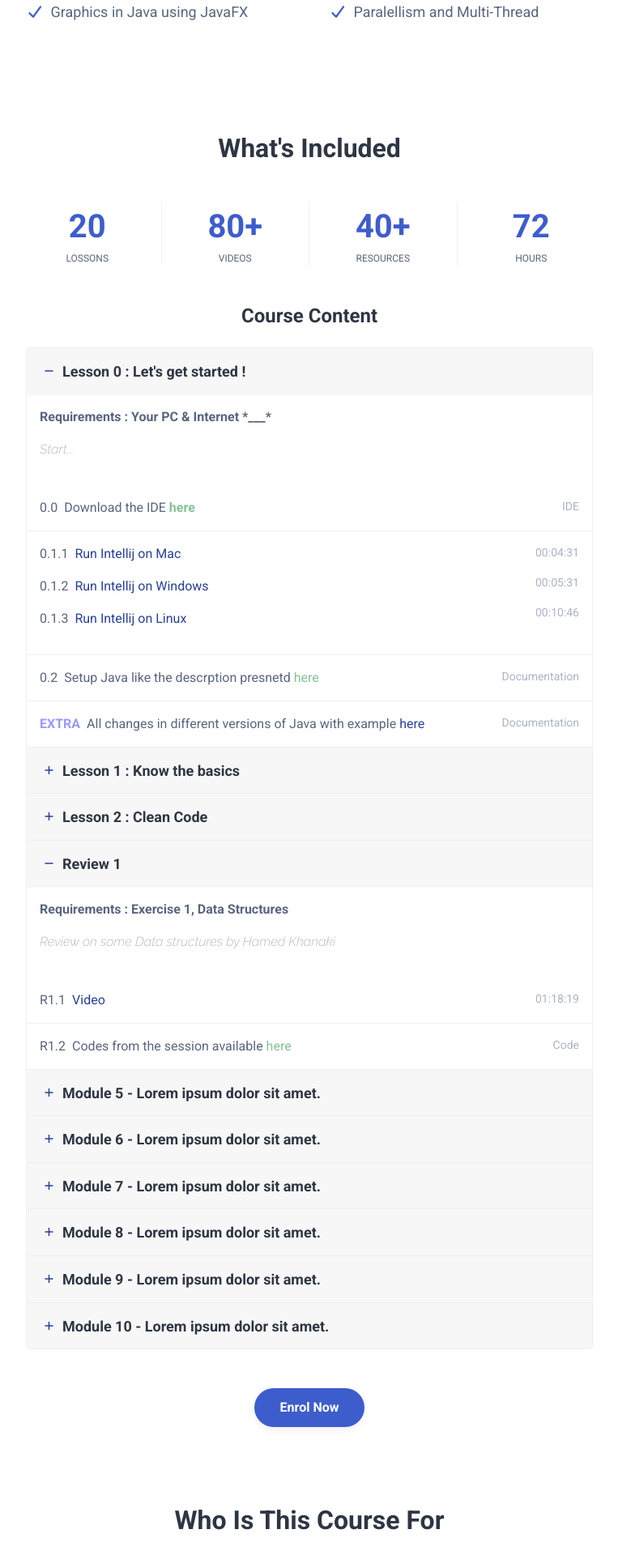
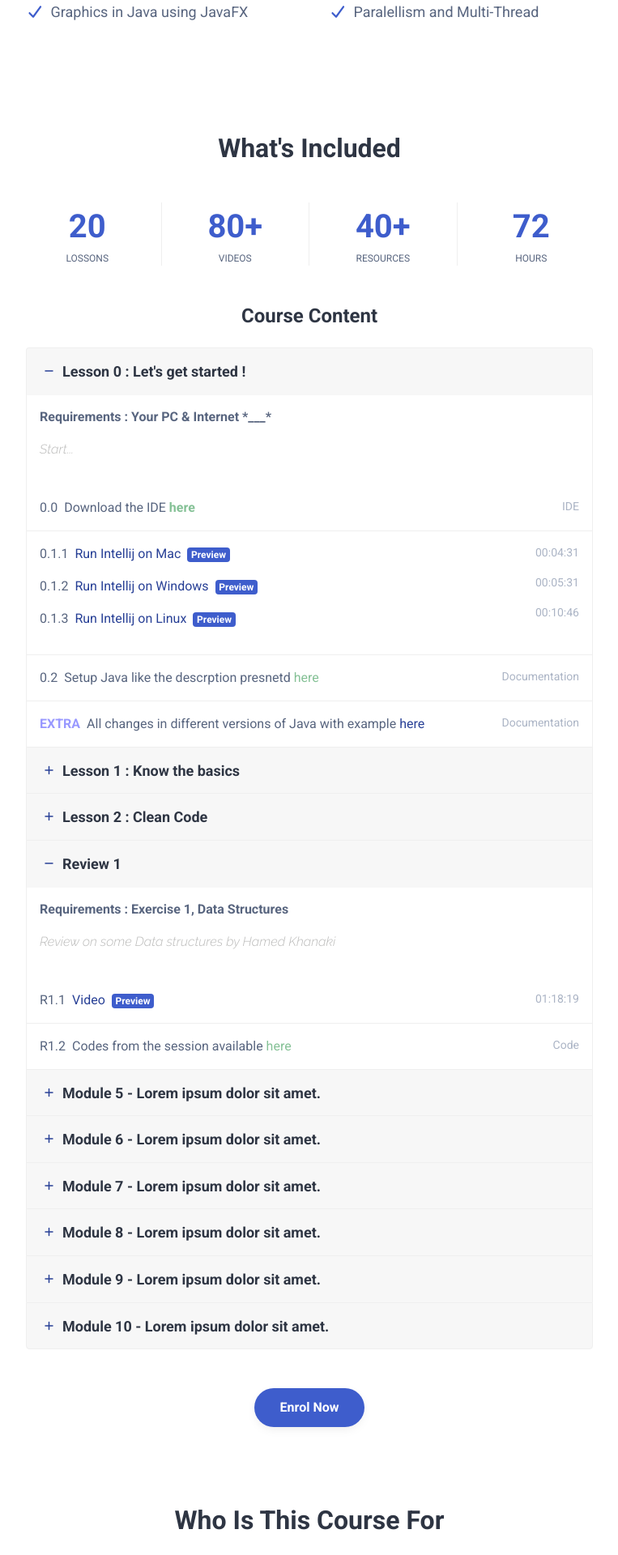
Before and after one commit to AdvProg2020/AdvProg2020.github.io, a Jekyll site: the page built from index.html, in a window 1280 px wide. Shown: the part 1106-3026 px from the top of the page at 81% size, without its empty margins (258-1021 px from the left). Built offline with Jekyll 4.4.1, drawn with Linux system fonts in a browser that asks for light colours; nearby versions of some CDN libraries; library files that are not in the unit come from our copies.

Commit message:
Preview badge debug

```diff
--- a/_layouts/single.html
+++ b/_layouts/single.html
@@ -264,7 +264,7 @@
                                                         href="https://www.dideo.ir/pre_embed/v/yt/c0efB_CKOYo"
                                                         data-toggle="modal"
                                                         data-target="#modal1">Run Intellij on Mac</a><span
-                                                        class="badge badge-primary-blue ml-2">Preview</span>
+                                                        class="badge badge-primary ml-2">Preview</span>
                                                 </p>
                                                 <p>
                                                     <span class="theme-text-secondary mr-2">0.1.2</span><a
@@ -272,7 +272,7 @@
                                                         href="https://www.dideo.ir/pre_embed/v/yt/FGIWvW39VUU"
                                                         data-toggle="modal"
                                                         data-target="#modal2">Run Intellij on Windows</a><span
-                                                        class="badge badge-primary-blue ml-2">Preview</span>
+                                                        class="badge badge-primary ml-2">Preview</span>
                                                 </p>
                                                 <p>
                                                     <span class="theme-text-secondary mr-2">0.1.3</span><a
@@ -280,7 +280,7 @@
                                                         href="https://www.dideo.ir/pre_embed/v/yt/VBkjXV1aSRA"
                                                         data-toggle="modal"
                                                         data-target="#modal3">Run Intellij on Linux</a><span
-                                                        class="badge badge-primary-blue ml-2">Preview</span>
+                                                        class="badge badge-primary ml-2">Preview</span>
                                                 </p>
                                             </div>
                                             <div class="col-3 text-right extra-info">00:04:31
@@ -568,7 +568,7 @@
                                                     href="https://www.aparat.com/v/2wQHd"
                                                     data-toggle="modal"
                                                     data-target="#modal4">Video</a><span
-                                                    class="badge badge-primary-blue ml-2">Preview</span>
+                                                    class="badge badge-primary ml-2">Preview</span>
                                             </div>
                                             <div class="col-3 text-right extra-info">01:18:19</div>
                                         </div>
@@ -590,7 +590,7 @@
                             </div>
                             <!--//module-content-->
                         </div>
-                        <!--//Lesson3-->
+                        <!--//Review1-->
 
                         <div class="module-item card">
                             <div class="module-header card-header" id="module-heading-5">
```
